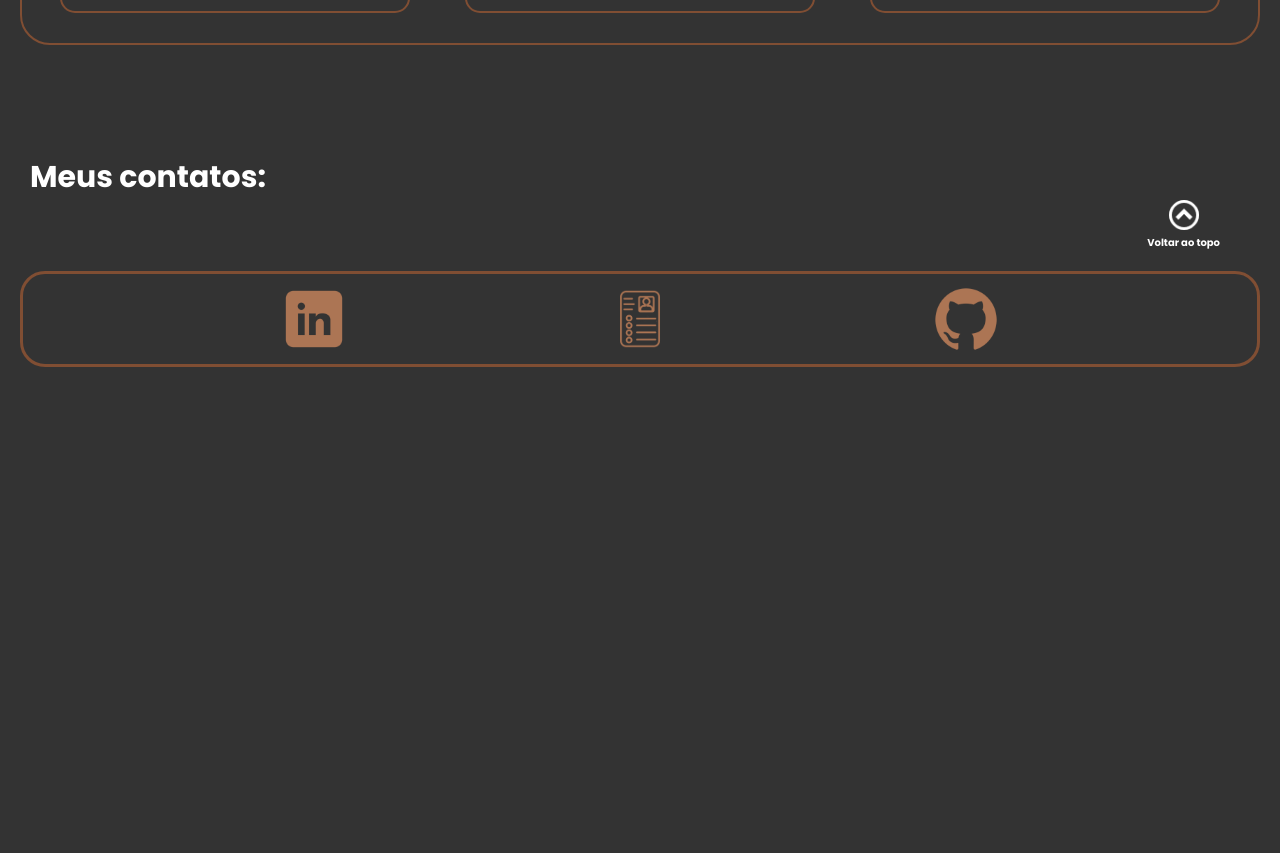
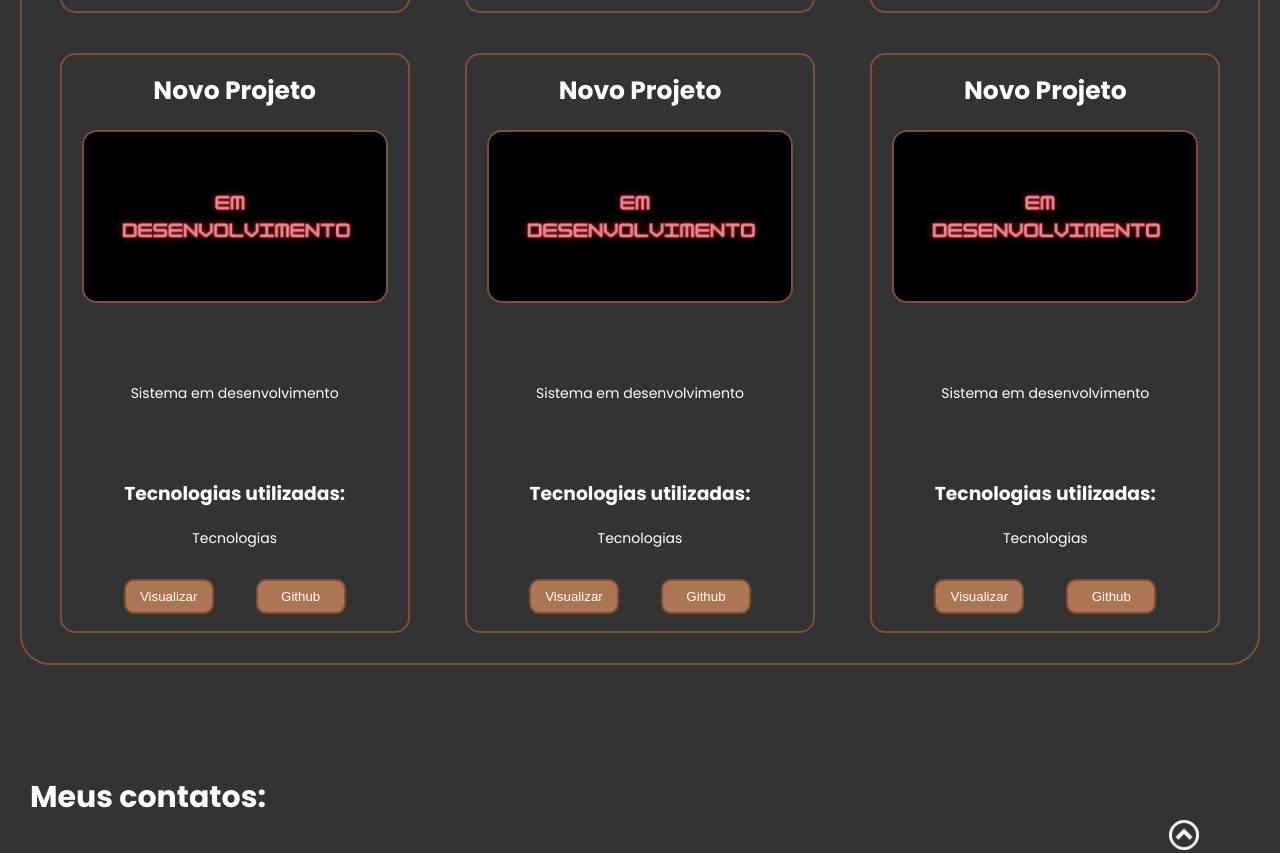
Before and after one commit to denissssantana/portifolio, a plain HTML site: page index.html in a window 1280 px wide. Shown: the part 1733-2586 px from the top of the page. Before the commit the page ends 2100 px from the top, so only its background shows below. Drawn offline with nearby package versions, Linux system fonts and the light colour scheme.

Commit message:
inclusao de novo projeto 01

```diff
--- a/index.html
+++ b/index.html
@@ -119,6 +119,48 @@
                             </div>
                         </div>
                     </div>
+                    <div class="meus-projetos-card">
+                        <div class="meus-projetos-card-texto ">
+                            <h2>Novo Projeto</h2>
+                            <img class="meus-projetos-card-img" src="./img/em-desenvolvimento.png" />
+                            <br><br>
+                            <p>Sistema em desenvolvimento</p><br><br>
+                            <h3>Tecnologias utilizadas:</h3>
+                                <p>Tecnologias</p>
+                            <div class="meus-projetos-card-botoes">
+                                <a><button id="botao" type="button">Visualizar</button></a>
+                                <a><button id="botao" type="button">Github</button></a>
+                            </div>
+                        </div>
+                    </div>
+                    <div class="meus-projetos-card">
+                        <div class="meus-projetos-card-texto ">
+                            <h2>Novo Projeto</h2>
+                            <img class="meus-projetos-card-img" src="./img/em-desenvolvimento.png" />
+                            <br><br>
+                            <p>Sistema em desenvolvimento</p><br><br>
+                            <h3>Tecnologias utilizadas:</h3>
+                                <p>Tecnologias</p>
+                            <div class="meus-projetos-card-botoes">
+                                <a><button id="botao" type="button">Visualizar</button></a>
+                                <a><button id="botao" type="button">Github</button></a>
+                            </div>
+                        </div>
+                    </div>
+                    <div class="meus-projetos-card">
+                        <div class="meus-projetos-card-texto ">
+                            <h2>Novo Projeto</h2>
+                            <img class="meus-projetos-card-img" src="./img/em-desenvolvimento.png" />
+                            <br><br>
+                            <p>Sistema em desenvolvimento</p><br><br>
+                            <h3>Tecnologias utilizadas:</h3>
+                                <p>Tecnologias</p>
+                            <div class="meus-projetos-card-botoes">
+                                <a><button id="botao" type="button">Visualizar</button></a>
+                                <a><button id="botao" type="button">Github</button></a>
+                            </div>
+                        </div>
+                    </div>
                 </div>
 
             </section>
```
